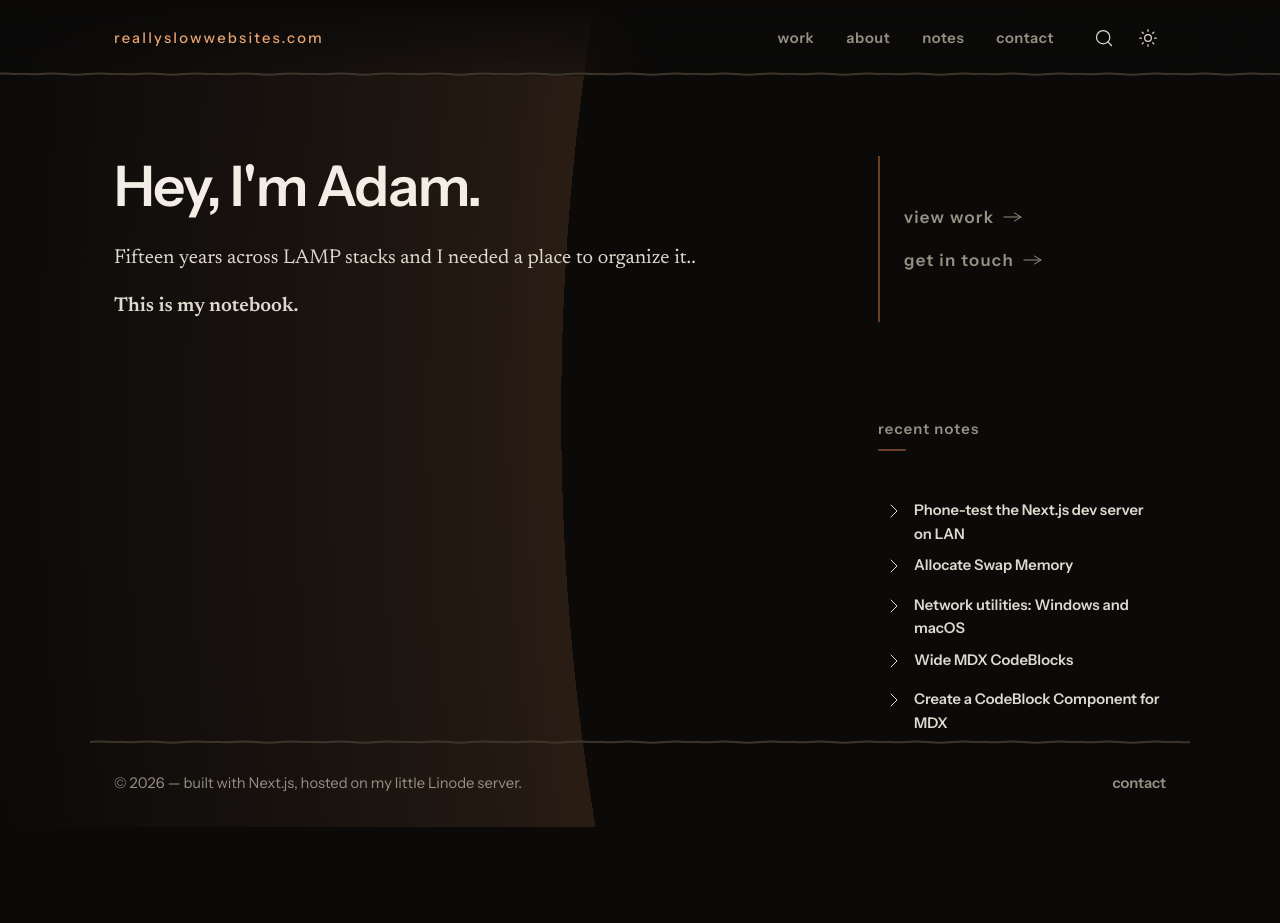
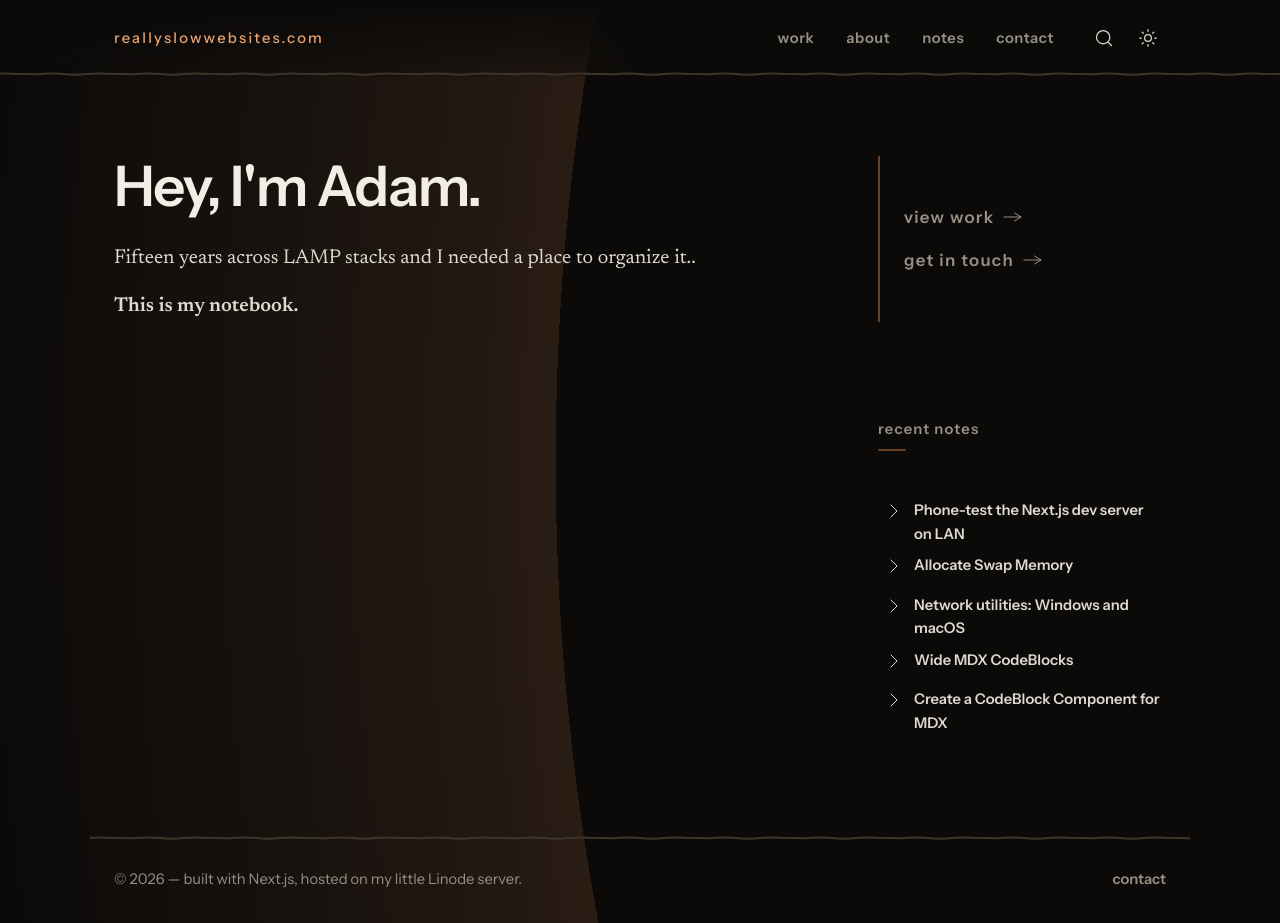
Before and after one commit to aterchin/portfolio, a Next.js app: page / in a window 1280 px wide. Before the commit the page ends 827 px from the top, so only its background shows below. Built offline with nearby package versions, Linux system fonts and the light colour scheme.

Commit message:
fix: bottom spacing on homepage layout

```diff
--- a/src/app/page.module.css
+++ b/src/app/page.module.css
@@ -7,6 +7,7 @@
   grid-template-columns: var(--layout-home-columns);
   gap: var(--layout-home-gap);
   align-items: start;
+  margin-bottom: var(--space-24);
 }
 
 @media (max-width: 768px) {
```
